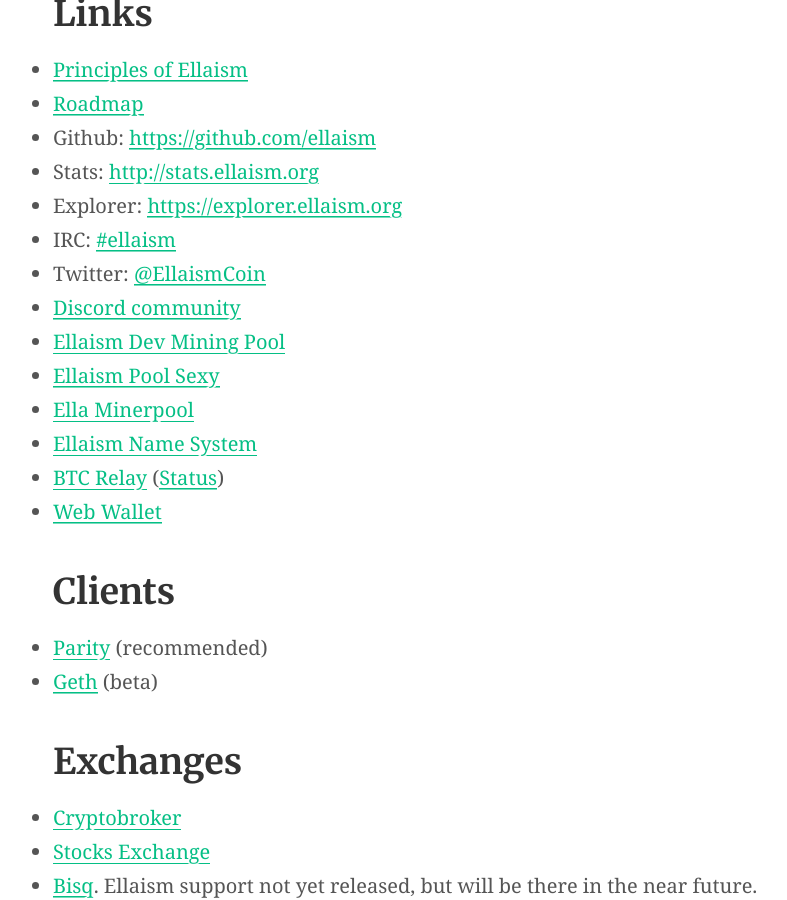
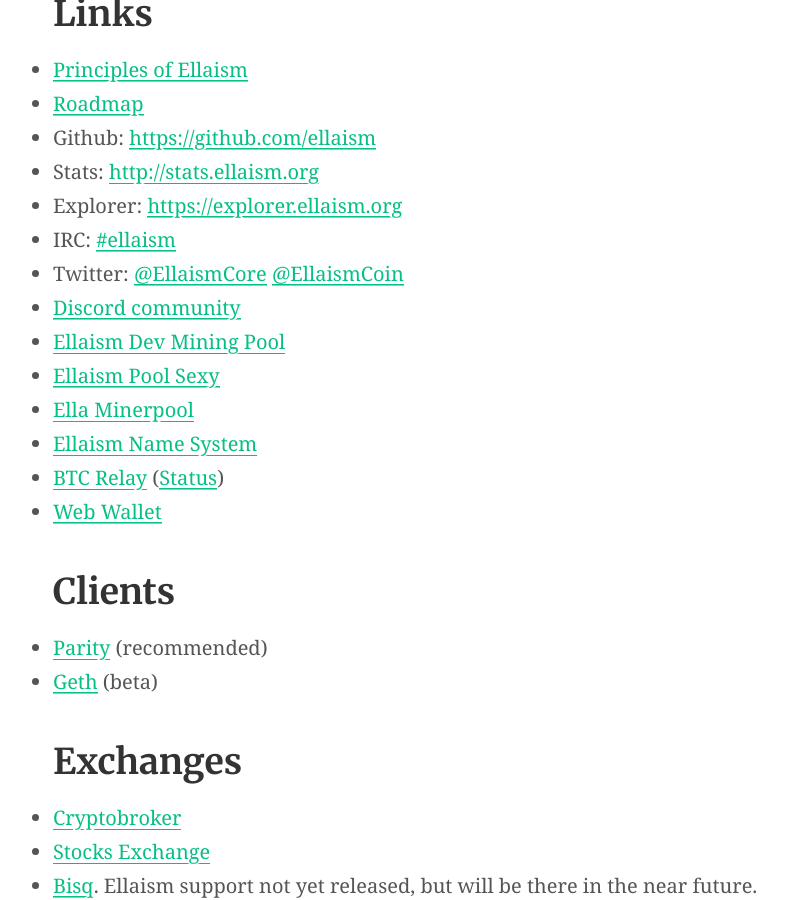
Before and after one commit to ellaism/ellaism.org, a Jekyll site: the page built from index.md, in a window 1280 px wide and 900 px high, scrolled down 948 px. Shown: the whole window, without its empty margins (230-1017 px from the left). Built offline with Jekyll 4.4.1, drawn with Linux system fonts in a browser that asks for light colours; our own code applies the rules of GitHub Pages for plain Markdown files.

Commit message:
Add multiple twitter links

```diff
--- a/index.md
+++ b/index.md
@@ -21,7 +21,7 @@
 * No difficulty bomb.
 * Replay protection enabled by default.
 
-{% include button.html text="Github" icon="github" link="https://github.com/ellaism" color="#0366d6" %} {% include button.html text="Twitter" icon="twitter" link="https://twitter.com/EllaismCoin" color="#1DA1F2" %} {% include button.html text="Donate" link="/donations/" color="#333333" %}
+{% include button.html text="Github" icon="github" link="https://github.com/ellaism" color="#0366d6" %} {% include button.html text="Twitter" icon="twitter" link="https://twitter.com/EllaismCore" color="#1DA1F2" %} {% include button.html text="Donate" link="/donations/" color="#333333" %}
 
 ## Links
 
@@ -31,7 +31,7 @@
 * Stats: [http://stats.ellaism.org](http://stats.ellaism.org)
 * Explorer: [https://explorer.ellaism.org](https://explorer.ellaism.org)
 * IRC: [#ellaism](http://webchat.freenode.net/?channels=ellaism)
-* Twitter: [@EllaismCoin](https://twitter.com/EllaismCoin)
+* Twitter: [@EllaismCore](https://twitter.com/EllaismCore) [@EllaismCoin](https://twitter.com/EllaismCoin)
 * [Discord community](https://discord.gg/66Pn9jn)
 * [Ellaism Dev Mining Pool](https://pool.ellaism.org)
 * [Ellaism Pool Sexy](http://ella.pool.sexy)
```
